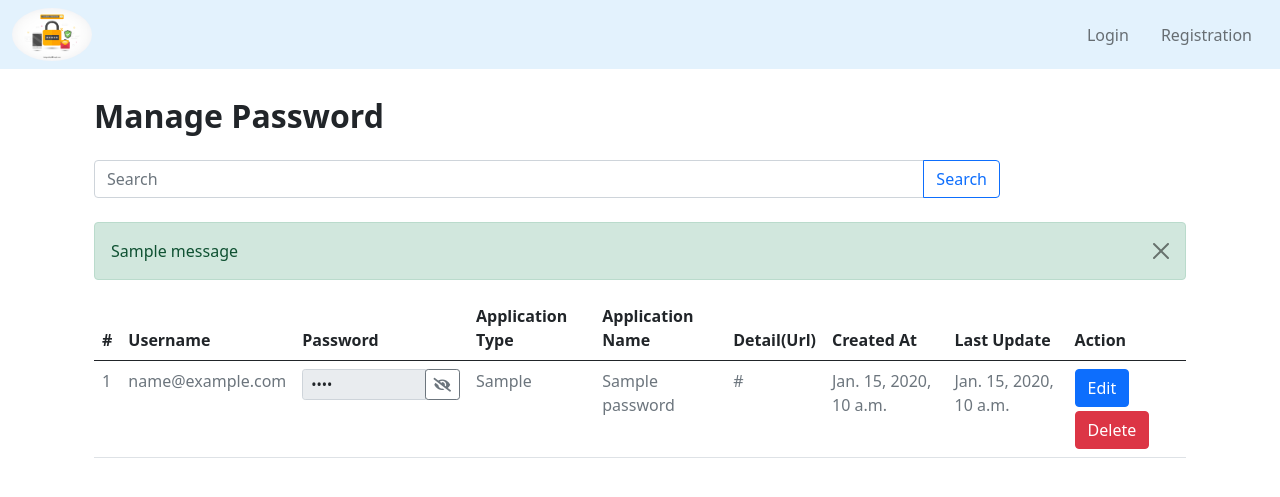
After one commit to avadhrakholiya114/Password_Manager, a Django app: template templates/manage.html in a window 1280 px wide. The commit adds this page. Shown: the top 497 px of the page. Run offline with Django 3.2, Linux system fonts and the light colour scheme; the template is opened without the code that fills it: most values are stand-ins (such as "Sample title", 1, 10 or a date in 2020); one stand-in notice (Sample message) is shown; some libraries are stand-ins or nearby versions.

Commit message:
mangage password ans show decrypted password

```diff
--- /dev/null
+++ b/home/templatetags/decrypt_tags.py
@@ -0,0 +1,9 @@
+from django import template
+from home.utils import decrypt
+
+register = template.Library()
+
+
+@register.filter
+def decrypt_password(password):
+    return decrypt(password)
--- a/home/urls.py
+++ b/home/urls.py
@@ -9,4 +9,5 @@ urlpatterns = [
     path('login/', views.login_user, name='login'),
     path('logout/', views.logout_user, name='logout'),
     path('add_password/', views.add_password, name='add_pass'),
+    path('manage_password/', views.manage, name='manage_password'),
 ]
--- a/home/utils.py
+++ b/home/utils.py
@@ -11,3 +11,12 @@ def encrypt(password):
         return base64.urlsafe_b64encode(encode_password).decode()
     except Exception as e:
         print(e)
+
+
+def decrypt(password):
+    try:
+        password = base64.urlsafe_b64decode(password)
+        cipher_password = Fernet(settings.ENCRYPT_KEY)
+        return cipher_password.decrypt(password).decode('ascii')
+    except Exception as e:
+        print(e)
--- a/templates/add_pass.html
+++ b/templates/add_pass.html
@@ -49,7 +49,7 @@
                             <option value="Website">Website</option>
                             <option value="Desktop Application">Desktop Application</option>
                             <option value="Game">Game</option>
-                            <option value="other">Other</option>
+                            <option value="Other">Other</option>
                         </select>
 
                     </div>
@@ -183,7 +183,7 @@ function addFields(element) {
                 `;
       container.appendChild(div);
     }
-    else if (value == "other") {
+    else if (value == "Other") {
       let div = document.createElement("div");
 
       div.innerHTML =`<div class="d-flex flex-row align-items-center mb-4">
--- a/templates/home.html
+++ b/templates/home.html
@@ -29,7 +29,7 @@
         </h5>
         <div class="d-flex mt-3">
             <a href="{% url 'home:add_pass' %}" class="btn btn-primary  py-2 px-4 me-4"><span>Add Password</span> </a>
-            <a href="" class="btn btn-primary  py-2 px-4"><span>View All</span> </i></a>
+            <a href="{% url 'home:manage_password' %}" class="btn btn-primary  py-2 px-4"><span>View All</span> </i></a>
         </div>
         {% endif %}
     </div>
--- a/templates/index.html
+++ b/templates/index.html
@@ -38,7 +38,7 @@
             </li>
             {% else %}
             <li class="nav-item mx-2">
-                <a class="nav-link " href="{% url 'home:login' %}">Manage Password</a>
+                <a class="nav-link " href="{% url 'home:manage_password' %}">Manage Password</a>
             </li>
             <li class="nav-item mx-2">
                 <a class="nav-link " href="{% url 'home:add_pass' %}">Add Password</a>
--- /dev/null
+++ b/templates/manage.html
@@ -0,0 +1,142 @@
+{% extends "index.html" %}
+{% load static %}
+{% load decrypt_tags %}
+{% block body %}
+
+<div class="row justify-content-center align-items-center">
+    <div class="col-12 overflow-x-auto p-4">
+        <h2 class="fw-bold text-primary-emphasis">Manage Password</h2>
+        <div class="my-4">
+            <form action="" method="post" class="row">
+                {% csrf_token %}
+                <div class="col-10">
+                    <div class="input-group">
+                        <input type="text" class="form-control" name="search" id="search" placeholder="Search">
+                        <button type="submit" class="btn btn-outline-primary">Search</button>
+                    </div>
+                </div>
+            </form>
+        </div>
+        {% if messages %}
+        {% for message in messages %}
+        <div {% if message.tags %} class="alert alert-{{message.tags}} alert-dismissible fade show"
+             {% endif %}role="alert">
+            {{message}}
+            <button type="button" class="btn-close" data-bs-dismiss="alert" aria-label="Close"></button>
+        </div>
+        {% endfor %}
+        {% endif %}
+        <div>
+            {% if not password_list %}
+            <h5 class="text-danger">No Password added...!</h5>
+            {% else %}
+            <table class="table">
+                <thead>
+                <tr>
+                    <th scope="col">#</th>
+                    <th scope="col">Username</th>
+                    <th scope="col">Password</th>
+                    <th scope="col">Application Type</th>
+                    <th scope="col">Application Name</th>
+                    <th scope="col">Detail(Url)</th>
+                    <th scope="col">Created At</th>
+                    <th scope="col">Last Update</th>
+                    <th scope="col">Action</th>
+                </tr>
+                </thead>
+                <tbody class="text-muted">
+                {% for password in password_list %}
+                <tr>
+                    <td scope="row">{{forloop.counter}}</td>
+                    <td>{{password.username_or_email}}</td>
+                    <td>
+                        <div class="input-group input-group-sm">
+                            <input class="form-control" type="password" id="{{forloop.counter}}"
+                                   value="{{password.password | decrypt_password}}" disabled readonly>
+                            <div class="input-group-append">
+                                <button onclick="toggleView('{{forloop.counter}}')"
+                                        class="btn btn-sm btn-outline-secondary" type="button" id="view-password">
+                                    <i id="icon-{{forloop.counter}}" class="fas fa-eye-slash"></i>
+                                </button>
+                            </div>
+                        </div>
+                    </td>
+                    <td>{{password.app_type}}</td>
+
+                    {% if password.website_name %}
+                    <td>{{password.website_name}}</td>
+                    {% elif password.application_name %}
+                    <td>{{password.application_name}}</td>
+                    {% elif password.game_name %}
+                    <td>{{password.game_name}}</td>
+                    {% elif password.other_name %}
+                    <td>{{password.other_name}}</td>
+                    {% endif %}
+
+                    {% if password.website_url %}
+                    <td>{{password.website_url}}</td>
+                    {% else %}
+                    <td></td>
+                    {% endif %}
+
+                    <td>{{password.created_at}}</td>
+                    <td>{{password.updated_at}}</td>
+                    <td>
+                        <a class="me-1 btn btn-primary mb-1" href="">Edit</a>
+                        <a href="" class="btn btn-danger" data-bs-toggle="modal"
+                           data-bs-target="#exampleModal">Delete</a>
+                    </td>
+                </tr>
+                <!-- Modal -->
+                <div class="modal fade" id="exampleModal" tabindex="-1" aria-labelledby="exampleModalLabel"
+                     aria-hidden="true">
+                    <div class="modal-dialog">
+                        <div class="modal-content">
+                            <div class="modal-header">
+                                <h1 class="modal-title fs-5" id="exampleModalLabel">Are you sure to delete this
+                                    password?</h1>
+                                <button type="button" class="btn-close" data-bs-dismiss="modal"
+                                        aria-label="Close"></button>
+                            </div>
+                            <div class="modal-footer">
+                                <button type="button" class="btn btn-secondary"
+                                        data-bs-dismiss="modal">Close
+                                </button>
+                                <a href="" type="button"
+                                   class="btn btn-danger">Delete</a>
+                            </div>
+                        </div>
+                    </div>
+                </div>
+                {% endfor %}
+                </tbody>
+            </table>
+            {% endif %}
+        </div>
+    </div>
+</div>
+
+{% endblock %}
+
+
+{% block script %}
+
+<script>
+    function toggleView(id){
+    const input = document.getElementById(`${id}`);
+    const icon = document.getElementById(`icon-${id}`);
+
+    if (input.type === "text" ){
+      input.type = "password";
+      icon.classList.remove("fa-eye");
+      icon.classList.add("fa-eye-slash");
+    }else{
+      input.type = "text";
+      icon.classList.remove("fa-eye-slash");
+      icon.classList.add("fa-eye");
+    }
+  }
+
+
+</script>
+{% endblock %}
```
Also changed, not shown: home/views.py (+7 -2 lines), db.sqlite3, home/templatetags/__init__.py (added).
